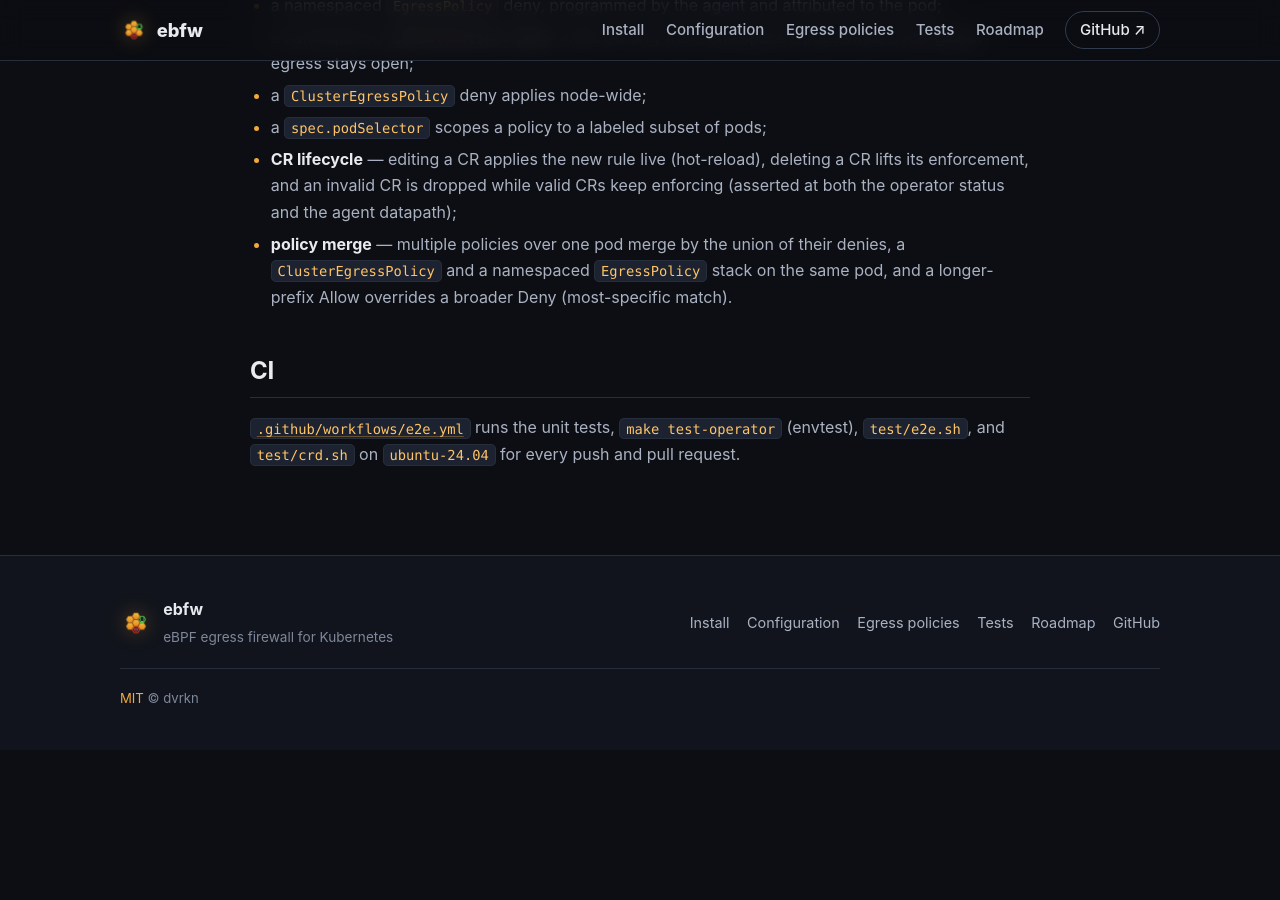
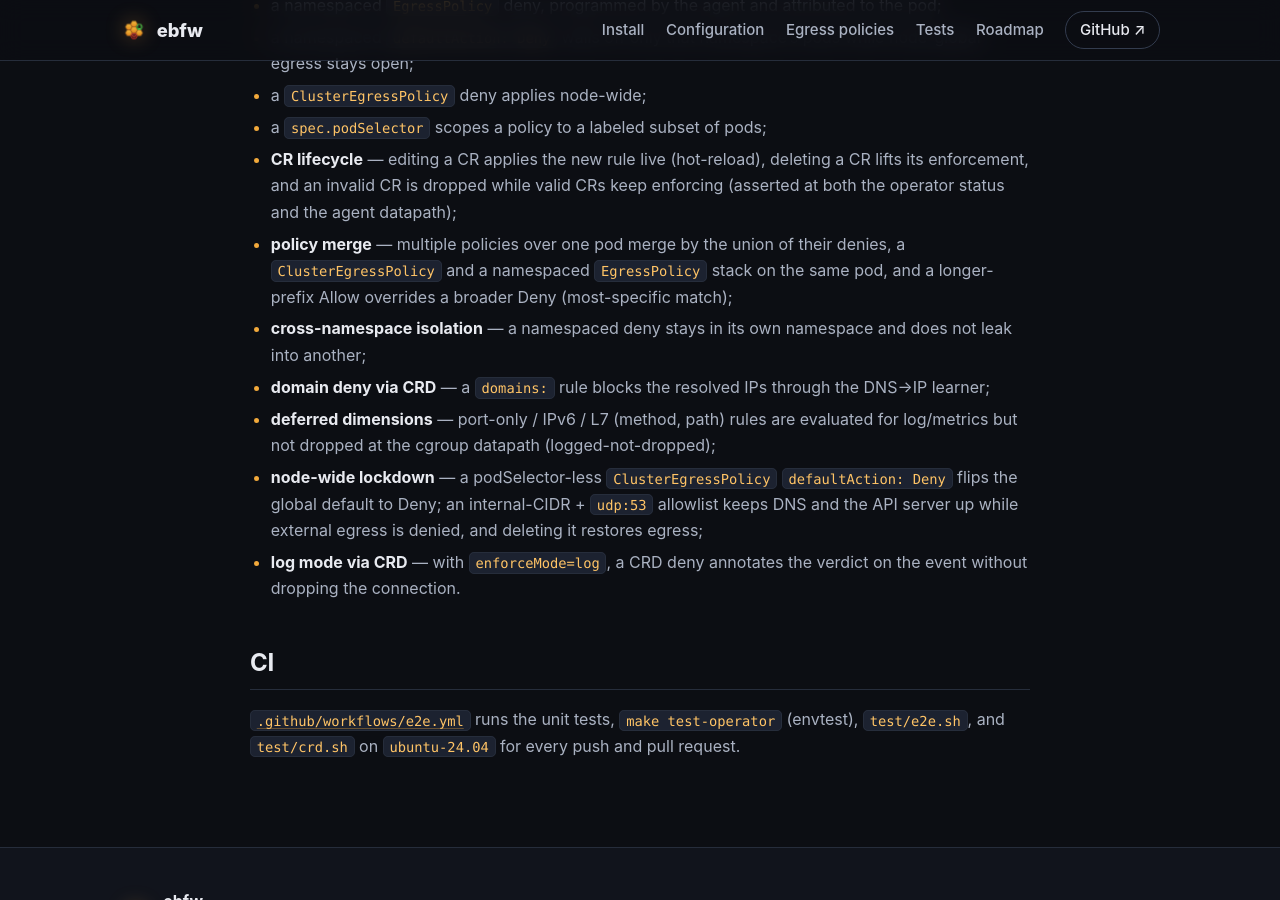
Before and after one commit to dvrkn/ebfw, a Jekyll site: the page built from docs/tests.md, in a window 1280 px wide and 900 px high, scrolled down 1020 px. Built offline with Jekyll 4.4.1, drawn with Linux system fonts in a browser that asks for light colours; our own code applies the rules of GitHub Pages for plain Markdown files; before the commit the page ends 1770 px from its top, so only the background shows below that.

Commit message:
test(crd-e2e): complete the e2e matrix (cross-ns, domain, deferred dims, lockdown, log mode)
Add Tests 13-17 to test/crd.sh, finishing the roadmap's e2e-coverage tranche:

- Test 13 cross-namespace isolation: a deny in namespace A never affects namespace
  B's pods (and vice versa).
- Test 14 domain deny via CRD: a domains: rule blocks the resolved IPs through the
  DNS->IP learner (prime + retry).
- Test 15 deferred dimensions logged-not-dropped: a port-only / IPv6 / L7 rule is
  evaluated for log/metrics but not dropped — HTTPS to a :443 dest still succeeds
  under a deny-:443 rule, and the agent logs the un-enforceable count.
- Test 16 node-wide lockdown: a podSelector-less ClusterEgressPolicy
  defaultAction:Deny flips the GLOBAL default; an internal-CIDR + udp:53 allowlist
  keeps DNS and in-cluster control-plane egress up while external is denied.
- Test 17 log mode via CRD: with enforceMode=log a CRD deny annotates the verdict
  on the event without dropping the connection.

Test 16 needed a non-obvious harness: a true node-global default-deny disrupts the
apiserver->kubelet:10250 channel, so `kubectl exec` itself fails while it is active.
Probing egress via exec during the lockdown therefore measures the exec failure, not
the datapath. Instead a detached in-pod prober (started before the lockdown, immune
to the exec channel) records reachability to a file every 2s; after the lockdown is
lifted the rows stamped during the lockdown window are asserted. The host clock ==
the pod clock (k3d shares the kernel), so the window filter is exact. Verified: the
window rows are uniformly allow=OK deny=FAIL dns=OK.

Also fix the Test 15 deferred-log check: `kubectl logs -l <selector>` silently caps
--tail at 10 lines (buried under JSON event spam), so query the named pod with
--since and retry across a re-walk tick.

docs/tests.md: document the new crd.sh coverage. ROADMAP.md: drop the (now complete)
e2e-coverage item from operator hardening.

Verified green end-to-end on the arm64 k3d box (all 17 crd.sh tests PASS).

```diff
--- a/docs/tests.md
+++ b/docs/tests.md
@@ -45,7 +45,19 @@ path:
   enforcing (asserted at both the operator status and the agent datapath);
 - **policy merge** — multiple policies over one pod merge by the union of their
   denies, a `ClusterEgressPolicy` and a namespaced `EgressPolicy` stack on the same
-  pod, and a longer-prefix Allow overrides a broader Deny (most-specific match).
+  pod, and a longer-prefix Allow overrides a broader Deny (most-specific match);
+- **cross-namespace isolation** — a namespaced deny stays in its own namespace and
+  does not leak into another;
+- **domain deny via CRD** — a `domains:` rule blocks the resolved IPs through the
+  DNS→IP learner;
+- **deferred dimensions** — port-only / IPv6 / L7 (method, path) rules are evaluated
+  for log/metrics but not dropped at the cgroup datapath (logged-not-dropped);
+- **node-wide lockdown** — a podSelector-less `ClusterEgressPolicy`
+  `defaultAction: Deny` flips the global default to Deny; an internal-CIDR + `udp:53`
+  allowlist keeps DNS and the API server up while external egress is denied, and
+  deleting it restores egress;
+- **log mode via CRD** — with `enforceMode=log`, a CRD deny annotates the verdict on
+  the event without dropping the connection.
 
 ## CI
 
```
Also changed, not shown: ROADMAP.md (+4 -7 lines), 1 other file.
